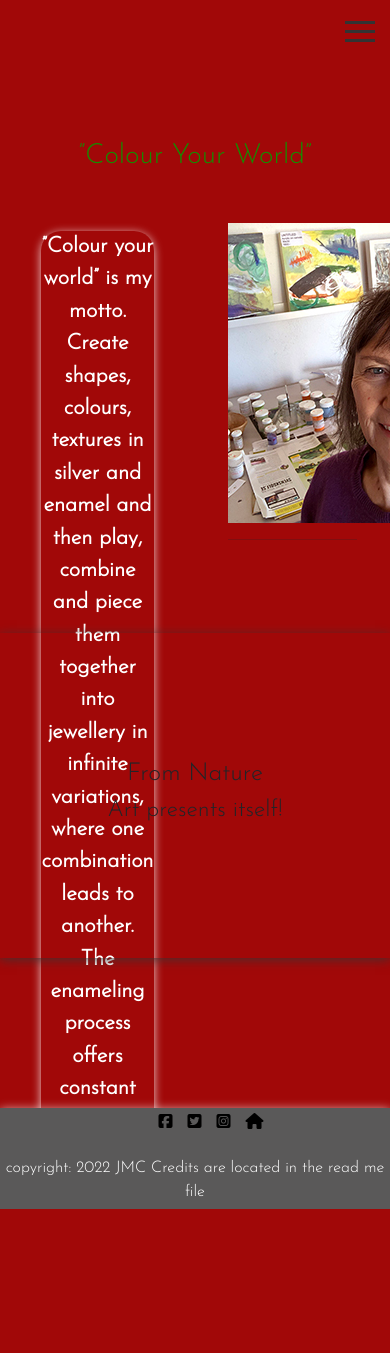
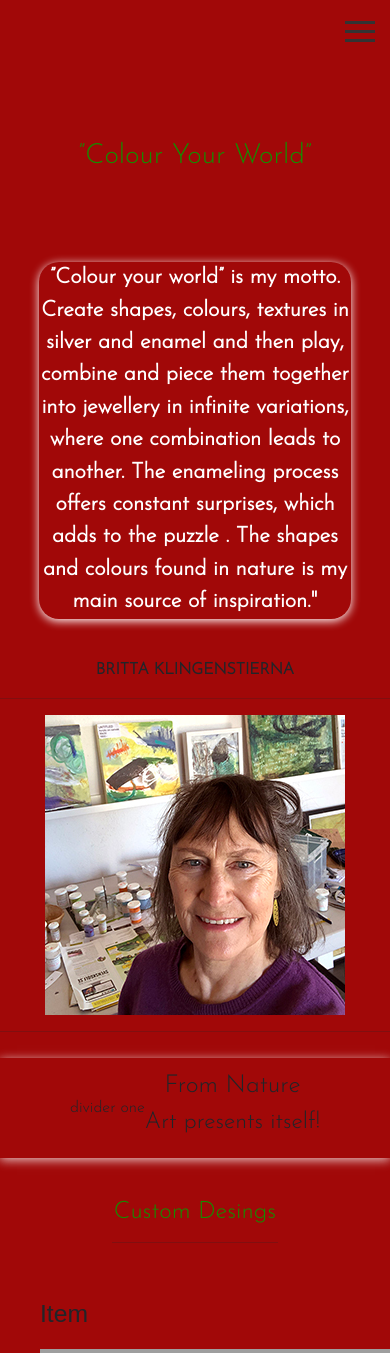
Before and after one commit to Jaredslocker21/brittassite, a Django app: page / in a window 390 px wide. Shown: the top 1353 px of the page. Before the commit the page ends 1209 px from the top, so only its background shows below. Run offline with Django 3.2, Linux system fonts and the light colour scheme; data comes from the database, SQL or seed files in the repository; both versions use the stored data as it was after the commit; some libraries are stand-ins or nearby versions; grey boxes are pictures that could not be loaded.

Commit message:
a whole lot of css

```diff
--- a/brittas_blog/templates/base.html
+++ b/brittas_blog/templates/base.html
@@ -1,12 +1,11 @@
 {% load static %}
 
-<!-- In your base.html or any other template that extends it -->
 <!DOCTYPE html>
 <html lang="en">
 <head>
     <!-- Other head elements -->
     <meta charset="UTF-8">
-    <meta name="viewport"  content="width=device-width, initial-scale=1, shrink-to-fit=no">
+    <meta name="viewport" content="width=device-width, initial-scale=1, shrink-to-fit=no">
     <meta name="description" content="Bringing the community together.">
     <meta name="keywords" content="community, artists, local, events">
     <link rel="stylesheet" href="https://cdnjs.cloudflare.com/ajax/libs/font-awesome/5.15.3/css/all.min.css">
@@ -42,7 +41,7 @@
                         <span class="element">t</span>
                         <span class="element">t</span>
                         <span class="element">a</span>
-                        <span class="element">&nbsp;</span> <!-- Add space between Britta and Klingenstierna -->
+                        <span class="element">&nbsp;</span>
                         <span class="element">K</span>
                         <span class="element">l</span>
                         <span class="element">i</span>
@@ -58,8 +57,6 @@
                         <span class="element">n</span>
                         <span class="element">a</span>
                     </div>
-                    <!-- Add your logo here -->
-                    <!-- <img src="{% static 'logo/logo.png' %}" alt="Britta's Blog Logo"> -->
                 </div>
                 <li><a href="{% url 'art' %}">Art</a></li>
                 <li><a href="{% url 'about' %}">About</a></li>
@@ -96,7 +93,6 @@
         var header = document.getElementById("myHeader");
         var sticky = header.offsetTop;
 
-
         function myFunction() {
             if (window.pageYOffset > sticky) {
                 header.classList.add("sticky");
@@ -113,6 +109,5 @@
             navList.classList.toggle('show-mobile');
         }
     </script>
-
 </body>
 </html>
--- a/brittas_blog/templates/home.html
+++ b/brittas_blog/templates/home.html
@@ -8,7 +8,6 @@
     <div class="flex-container">
         <div class="intro">
             <!-- Content for the 'intro' div -->
-
             {% if content %}
                 <span class="description">{{ content.description }}</span>
                 <span class="title">{{ content.title }}</span>
@@ -16,19 +15,49 @@
             {% else %}
                 <p>No content found for the home page.</p>
             {% endif %}
-        </div>
-        <div class="intro-photo">
-            <!-- Content for the 'intro-photo' div -->
-            <img src="{% if content %}{{ content.image.url }}{% endif %}" alt="{% if content %}{{ content.alt_text }}{% endif %}">
-            <hr>
+
+            <div class="intro-photo">
+                <!-- Content for the 'intro-photo' div -->
+                <img src="{% if content %}{{ content.image.url }}{% endif %}" alt="{% if content %}{{ content.alt_text }}{% endif %}">
+                <hr>
+            </div>
         </div>
         <section id="divider">
-            <div class="divider-one"></div>
+            <div class="divider-one">divider one</div>
             <div id="divider-cover-text">
                 <h2>From Nature</h2>
                 <h3>Art presents itself!</h3>
             </div>
         </section>
     </div>
+    <div>
+        <h2 id="treatments-header" class="element">
+            Custom Desings
+        </h2>
+        <hr>
+    </div>
+    <section id="treatments">
+        <div class="treatments-item">
+            <h2>Item</h2>
+            <div class="treatment-images">
+                <img src="assets/images/275px.jpeg" alt="a person in pain" />
+            </div>
+        </div>
+        <div class="treatments-item">
+            <h2>Item</h2>
+            <br>
+
+            <div class="treatment-images">
+                <img src="assets/images/275pxlowbackpain.jpeg" alt="a person with lower back pain" />
+            </div>
+        </div>
+        <div class="treatments-item">
+            <h2>Item</h2>
+            <br>
+            <div class="treatment-images">
+                <img src="assets/images/275pxneckpain.jpeg" alt="a person with neck pain" />
+            </div>
+        </div>
+    </section>
 </div>
 {% endblock %}
--- a/static/css/style.css
+++ b/static/css/style.css
@@ -1,5 +1,4 @@
 /* Reset and global styles */
-/*@import url("https://fonts.googleapis.com/css2?family=Cardo&family=Josefin+Sans&display=swap");*/
 * {
     margin: 0;
     padding: 0;
@@ -29,14 +28,18 @@ header {
     background-color: rgba(161, 8, 8, 0.5);
     display: flex;
     justify-content: center;
-    align-items: center;
     box-shadow: 0px 2px 10px rgba(56, 53, 53, 0.8);
     width: 100%;
     z-index: 1000;
     position: fixed;
 }
 
-/*Logo */
+/* Logo styles */
+.logo {
+    display: flex;
+    align-items: center;
+    font-weight: bold;
+}
 
 .logo-text {
     display: flex;
@@ -47,8 +50,8 @@ header {
 
 .element {
     animation: rainbow 15s infinite;
-    font-size: 1.5rem; /* Adjust the font size as needed */
-    margin: 0 2px; /* Adjust the spacing between letters */
+    font-size: 1.5rem;
+    margin: 0 2px;
 }
 
 header:hover .logo img {
@@ -65,9 +68,7 @@ header:hover .logo img {
 /* Navigation styles */
 nav {
     display: flex;
-    justify-content: center;
     align-items: center;
-    height: 100%;
 }
 
 nav ul {
@@ -78,7 +79,7 @@ nav ul {
 }
 
 nav ul li {
-    margin: 30px;
+    margin: 0 20px;
 }
 
 nav a {
@@ -121,9 +122,9 @@ main {
     font-weight: bold;
     font-size: 1.35rem;
     color: #fff;
-    box-shadow: 0px 2px 10px rgba(255, 255, 255, 0.8);
+    box-shadow: 0px 2px 10px rgba(255, 255, 255, 1.0);
     padding: 0%;
-    margin: 6%;
+    margin: 10%;
     border-radius: 20px;
 }
 
@@ -185,8 +186,6 @@ footer {
     margin: 6px 0;
 }
 
-
-
 /* Intro and Flex container styles */
 .main-content {
     display: flex;
@@ -204,9 +203,9 @@ footer {
 
 .intro,
 .intro-photo {
-    width: 33%;
-    margin: 10px;
-    height: 150px;
+
+    width: 100%; /* Updated to full width */
+    margin: 10px 0;
     box-sizing: border-box;
 }
 
@@ -240,66 +239,117 @@ footer {
 
 /* Additional styling if necessary */
 #divider {
-    height: 180px;
+    height: 100px;
     width: 100%;
     max-width: 100%;
     max-height: 100%;
     background-size: 100%;
-    position: relative;
+    position: fixed;
     overflow: hidden;
-    background-color:transparent;
+    background-color: transparent;
     display: flex;
-    margin-top: 250px;
-    display: flex;
+    margin-top: px;
     justify-content: center;
     align-items: center;
-    box-shadow: 0px 2px 10px rgba(56, 53, 53, 0.8);
+    box-shadow: 0px 2px 10px rgba(248, 248, 248, 0.8);
+    transition: box-shadow 0.3s ease-in-out; /* Add transition for a smooth effect */
 }
+
+
+
 
 /* Media query for small screens */
 @media only screen and (max-width: 750px) {
     nav ul {
         display: none;
+        flex-direction: column;
+        position: fixed;
+        top: 70px;
+        right: 0;
+        width: 100%;
+        background-color: rgba(161, 8, 8, 0.5);
+        z-index: 1000;
+        text-align: center;
+    }
+
+    nav ul.show-mobile {
+        display: flex;
     }
 
     .mobile-menu {
         display: block;
     }
 
-    nav ul.show-mobile {
-        display: flex;
+    header {
         flex-direction: column;
-        position: fixed;
-        top: 70px;
-        width: 100%;
-        background-color: #ffffff;
-        z-index: 1000;
-        text-align: center;
-        opacity: 1;
+        align-items: center;
+    }
+
+    .logo {
+        margin-bottom: 20px;
+    }
 }
 
 /* Full-width intro on small screens */
+@media screen and (max-width: 850px) {
+    .main-content {
+        flex-direction: column;
+        align-items: center;
     }
 
-@media screen and (max-width: 850px) {
-    #logo {
-        clear: both;
-        padding: 20px;
-        margin: 5px;
-        font-size: 2rem;
+    .intro,
+    .intro-photo  {
+
+        width: 100%;
+        margin: 10px 9;
     }
 
-    .intro, .intro-photo  {
-
+    #treatments {
+        display: flex;
+        flex-direction: column;
+        justify-content: space-between;
+        text-align: left;
+        font-family: "Cardo", sans-serif;
+        padding: 20px;
+        width: 100%;
     }
 
     #divider {
-        height: 325px;
+        flex: auto;
+        position: relative;
+        margin-bottom: 40px;
     }
-
-    .rainbow {
-
 }
 
 
+#treatments {
+    display: flex;
+    flex-direction: row;
+    justify-content: space-between;
+    text-align: left;
+    font-family: "Cardo", sans-serif;
+    padding: 20px;
 }
+
+.treatments-item {
+    margin: 20px;
+}
+
+.treatments-item>p {
+    font-size: 1rem;
+}
+
+.treatments-item li {
+    font-size: 1rem;
+}
+
+.treatments-item ul {
+    padding: 5px;
+    margin-left: 10px;
+}
+
+.treatment-images {
+    background-color: white;
+    text-align: center;
+    margin-top: 20px;
+}
```
Also changed, not shown: db.sqlite3, media/home_page_images/nasaimage.png (added). Lines whose indentation alone changed are shown as unchanged.
